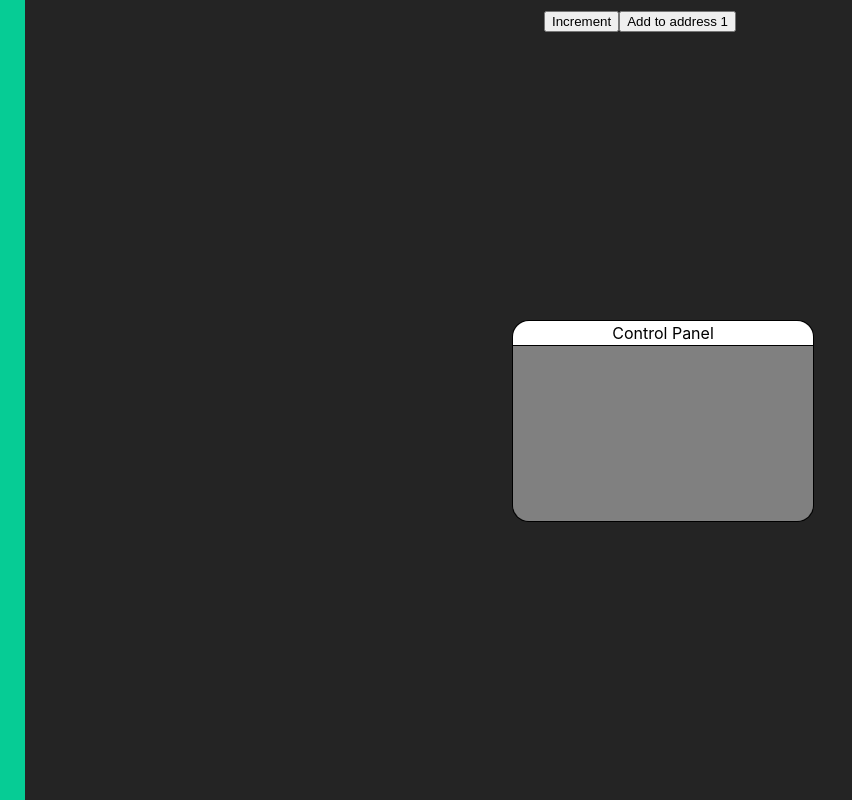
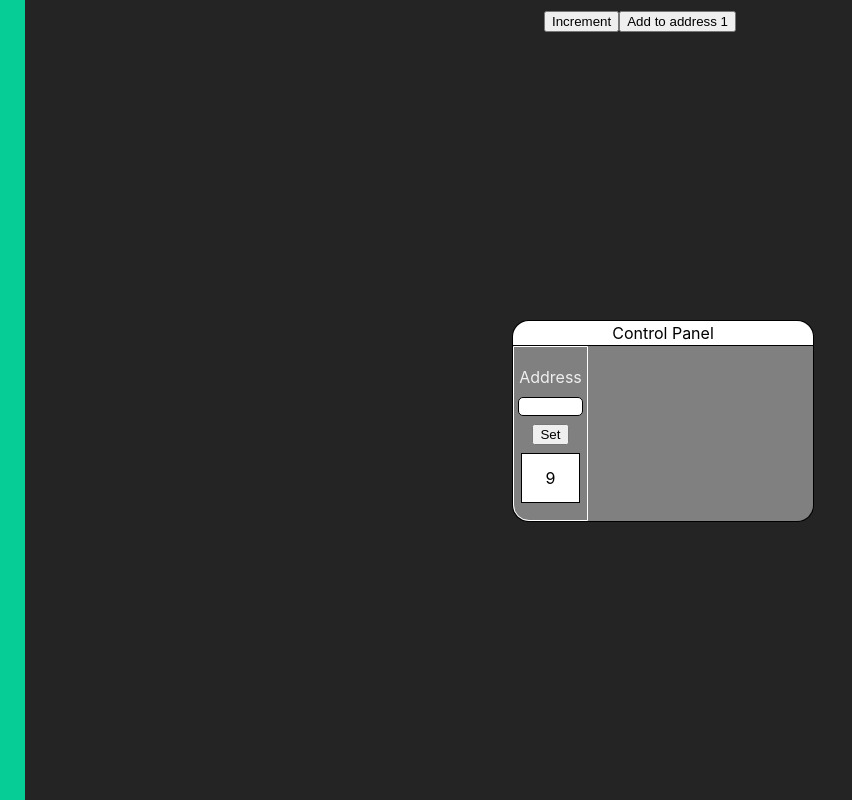
Before and after one commit to Furrj/BitsToBytes, a React (Vite) app: page / in a window 1280 px wide. Shown: the whole page, without its empty margins (0-852 px from the left). Built offline with nearby package versions, Linux system fonts and the light colour scheme.

Commit message:
addressBox layout

```diff
--- a/src/components/Interfaces/ControlPanel.module.css
+++ b/src/components/Interfaces/ControlPanel.module.css
@@ -27,4 +27,46 @@
   height: 100%;
   border-bottom-right-radius: 1rem;
   border-bottom-left-radius: 1rem;
+  display: flex;
 }
+
+.addressBox {
+  width: 25%;
+  border: 1px solid white;
+  box-sizing: border-box;
+  border-bottom-left-radius: 1rem;
+  display: flex;
+  flex-direction: column;
+  align-items: center;
+  justify-content: center;
+}
+
+input {
+  width: 80%;
+  background: white;
+  box-shadow: none;
+  color: black;
+  margin: 0.5rem;
+  border: var(--border);
+  border-radius: 5px;
+  text-align: center;
+}
+
+button {
+  cursor: pointer;
+}
+
+.currentValue {
+  width: 80%;
+  height: 50px;
+  background: white;
+  color: black;
+  margin-top: 0.5rem;
+  border: var(--border);
+  box-sizing: border-box;
+  cursor: default;
+  display: flex;
+  flex-direction: column;
+  align-items: center;
+  justify-content: center;
+}
--- a/src/components/Interfaces/ControlPanel.tsx
+++ b/src/components/Interfaces/ControlPanel.tsx
@@ -7,7 +7,14 @@ const ControlPanel: React.FC = () => {
     <Draggable>
       <div className={styles.controlPanel}>
         <div className={styles.title}>Control Panel</div>
-        <div className={styles.panelCont}></div>
+        <div className={styles.panelCont}>
+          <div className={styles.addressBox}>
+            <div className="boxTitle">Address</div>
+            <input type="number" name="address" id="address" />
+            <button>Set</button>
+            <div className={styles.currentValue}>9</div>
+          </div>
+        </div>
       </div>
     </Draggable>
   );
```
